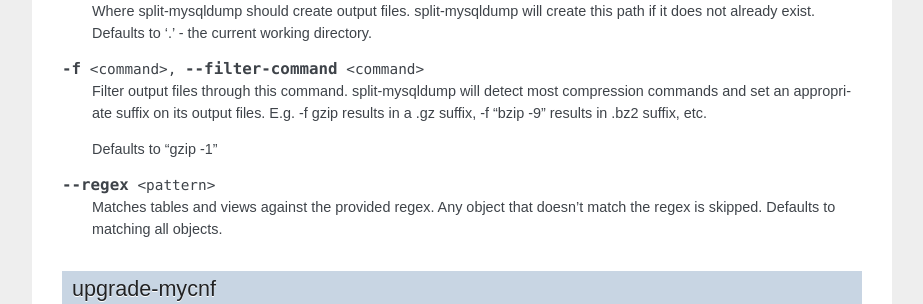
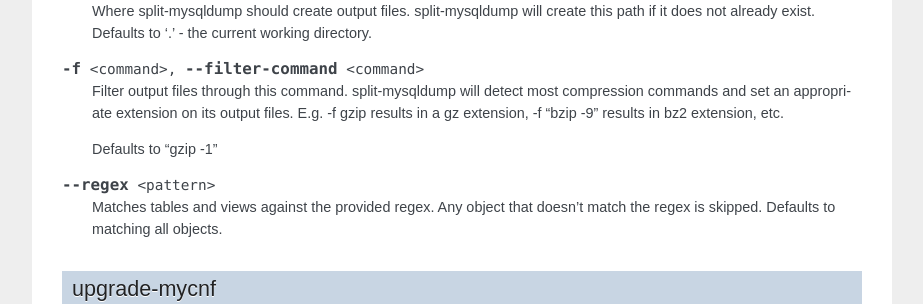
Before and after one commit to abg/dbsake, a Sphinx documentation site: the page built from docs/subcommands.rst, in a window 1280 px wide and 900 px high, scrolled down 5960 px. Shown: the part 177-481 px from the top of the window, without its empty margins (198-1121 px from the left). Built offline with Sphinx 7.4.7, drawn with Linux system fonts in a browser that asks for light colours.

Commit message:
minor edits in subcommands

```diff
--- a/docs/subcommands.rst
+++ b/docs/subcommands.rst
@@ -402,9 +402,9 @@ Options
 
    Filter output files through this command.
    split-mysqldump will detect most compression commands
-   and set an appropriate suffix on its output files. E.g.
-   -f gzip results in a .gz suffix, -f "bzip -9" results in
-   .bz2 suffix, etc.
+   and set an appropriate extension on its output files. E.g.
+   -f gzip results in a gz extension, -f "bzip -9" results in
+   bz2 extension, etc.
 
    Defaults to "gzip -1"
 
```
